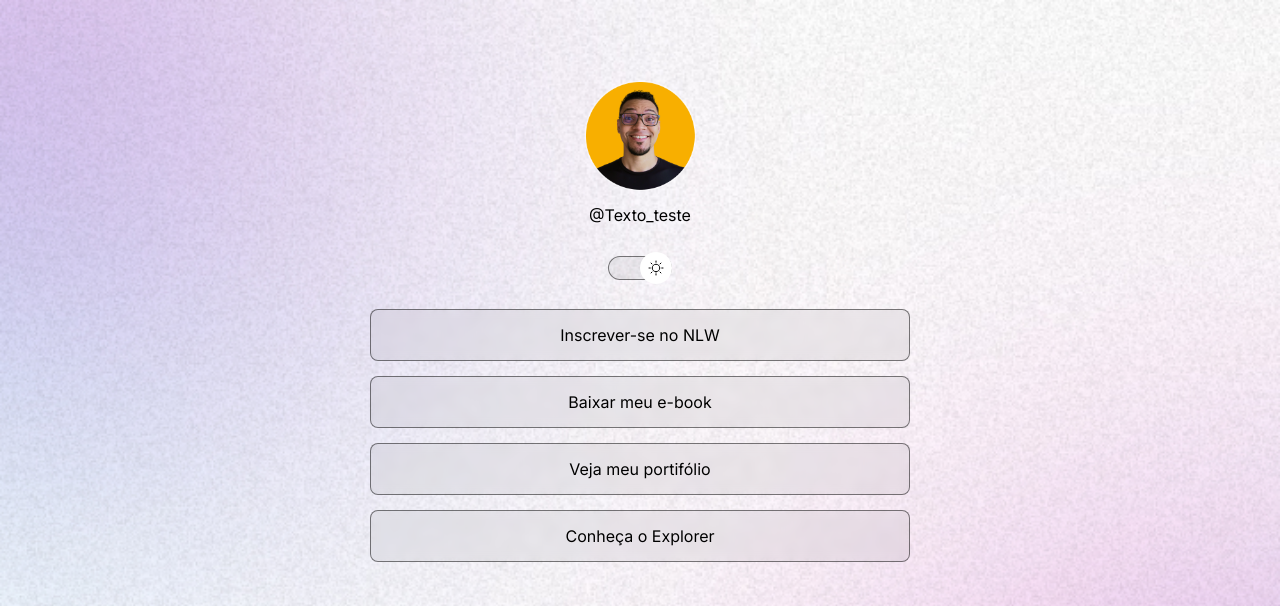
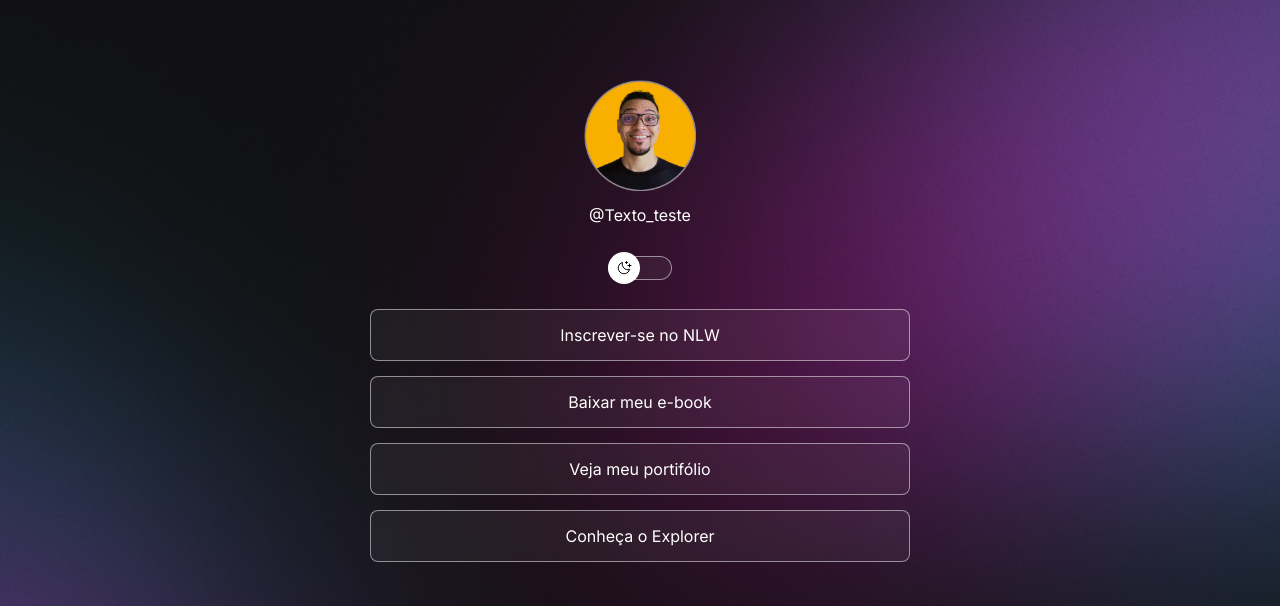
Before and after one commit to Jonatasilva05/ROCKET_DISCOVER, a plain HTML site: page index.html in a window 1280 px wide. Shown: the top 606 px of the page. Drawn offline with nearby package versions, Linux system fonts and the light colour scheme.

Commit message:
tirou o light do body e colocou reponsividade

```diff
--- a/css/style.css
+++ b/css/style.css
@@ -29,6 +29,7 @@ body {
     background-repeat: no-repeat;
     background-position: top center;
     background-size: cover;
+    height: 100vh;
 }
 
 body * {
@@ -161,3 +162,14 @@ footer {
     text-align: center;
     font-size: 14px;
 }
+
+@media (min-width: 700px) {
+    :root {
+        --bg-url: url(../Img/bg-desktop.jpg);
+
+    }
+
+    .light {
+        --bg-url: url(../Img/bg-desktop-light.jpg);
+    }
+}
--- a/index.html
+++ b/index.html
@@ -1,5 +1,5 @@
 <!DOCTYPE html>
-<html lang="pt-br" class="light">
+<html lang="pt-br">
 <head>
     <meta charset="UTF-8">
     <meta name="viewport" content="width=device-width, initial-scale=1.0">
```
